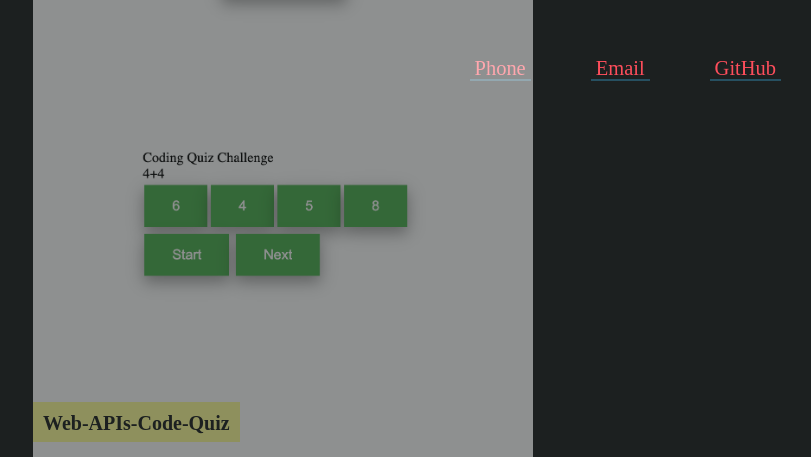
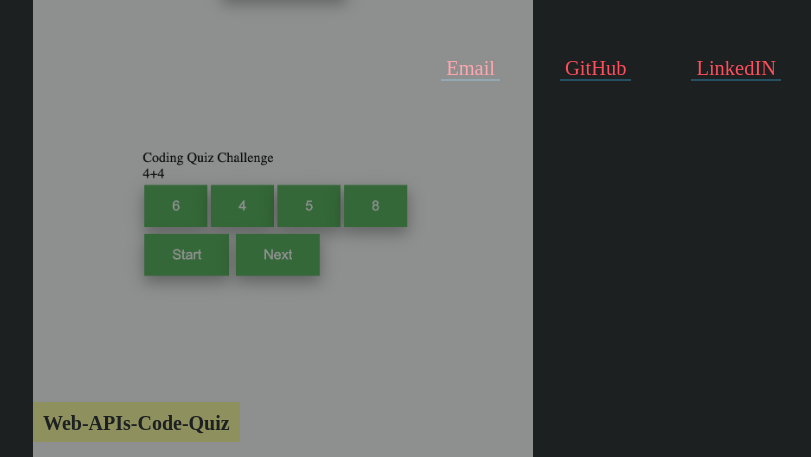
Before and after one commit to Moetive/02-Advanced-CSS-Portfolio-, a plain HTML site: page index.html in a window 1280 px wide. Shown: the part 2393-2850 px from the top of the page, without its empty margins (469-1280 px from the left). Drawn offline with Linux system fonts and the light colour scheme.

Commit message:
Update index.html
added linkedIN link

```diff
--- a/index.html
+++ b/index.html
@@ -56,9 +56,7 @@
     <footer>
         <nav>
             <ul id="ContactMe">
-                <li>
-                    <a href="Unknown">Phone</a>
-                </li>
+
 
                 <li>
                     <a href="mailto:moetive206@gmail.com">Email</a>
@@ -66,6 +64,9 @@
 
                 <li>
                     <a href="https://github.com/Moetive/" target="_blank">GitHub</a>
+                </li>
+                <li>
+                    <a href="https://www.linkedin.com/in/moetive/" target="_blank">LinkedIN</a>
                 </li>
 
             </ul>
```
